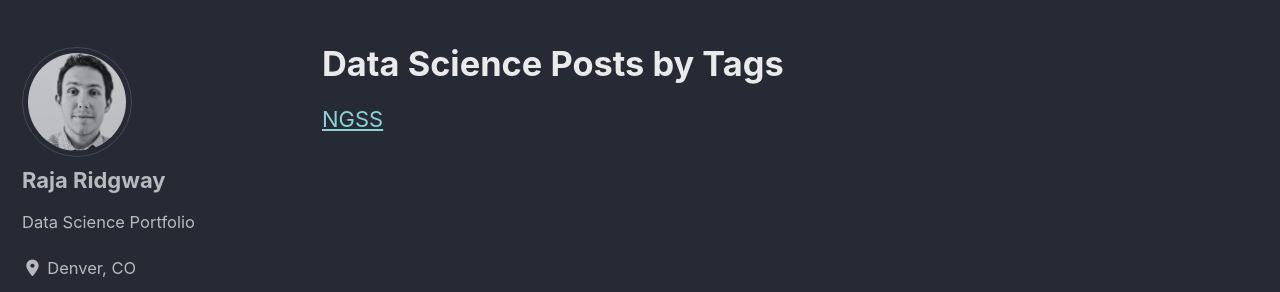
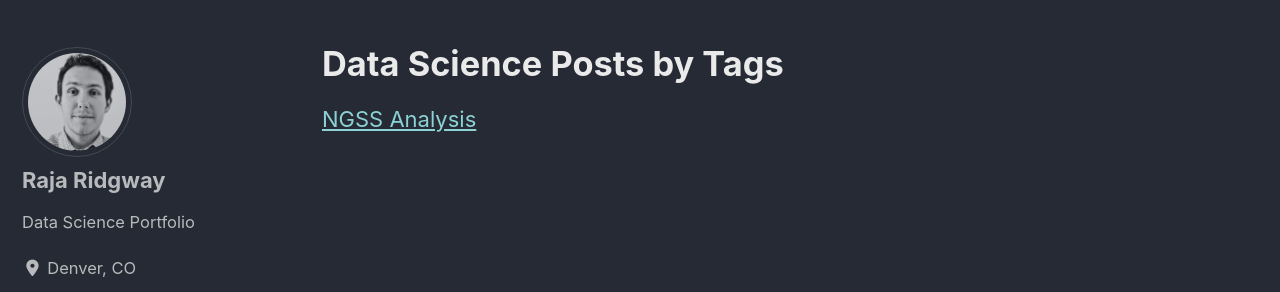
Before and after one commit to rajaridgway/rajaridgway.github.io, a Jekyll site: the page built from _pages/datascience.md, in a window 1280 px wide and 900 px high. Shown: the part 440-732 px from the top of the window. Built offline with Jekyll 4.4.1, drawn with Linux system fonts in a browser that asks for light colours; cached includes are drawn as plain includes; nearby versions of some CDN libraries.

Commit message:
link post

```diff
--- a/_pages/datascience.md
+++ b/_pages/datascience.md
@@ -7,4 +7,4 @@ header:
     image: "/images/lab.jpg"
 ---
 
-[NGSS]({% link _posts/2020-04-01-ngssanalysis.md %})
+[NGSS Analysis]({% post_url 2020-04-01-ngssanalysis %})
```
